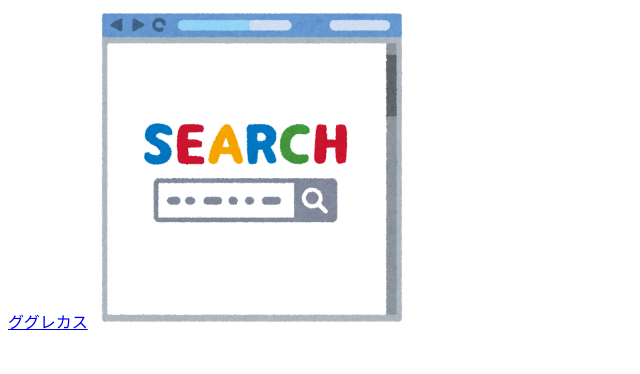
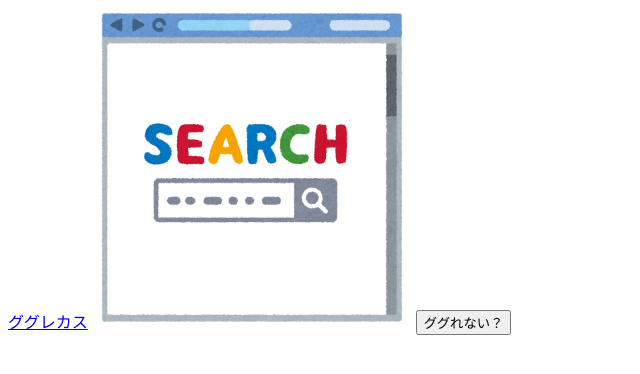
Before and after one commit to Student-meka/ggrks, a plain HTML site: page index.html in a window 1280 px wide. Shown: the whole page, without its empty margins (0-640 px from the left). Drawn offline with Linux system fonts and the light colour scheme.

Commit message:
Update index.html

```diff
--- a/index.html
+++ b/index.html
@@ -7,5 +7,10 @@
   <body>
     <a href="https://www.google.co.jp/" class="bigsize">ググレカス</a>
     <img src="google.png">
+    <button
+    type="button"
+    onclick="alert('ググレカス')">
+    ググれない？
+    </button>
   </body>
 </html>
```
